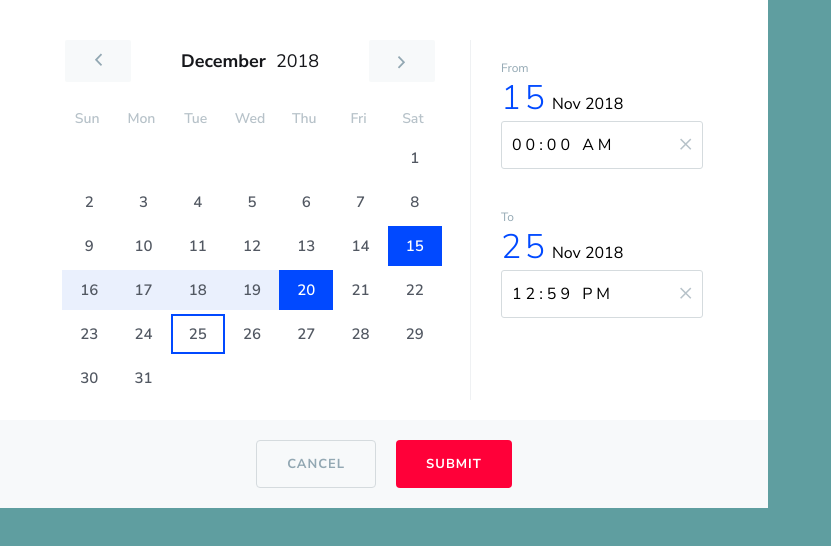
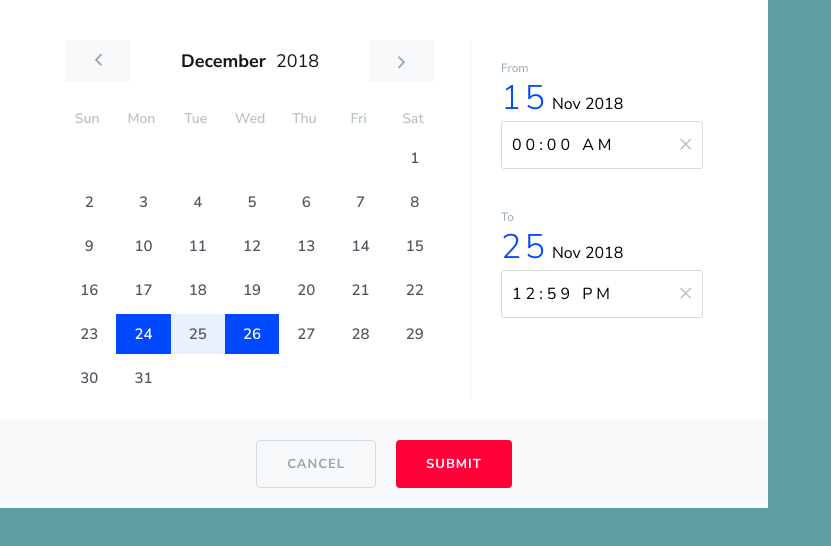
Before and after one commit to wahengchang/vue-packages, a Vue app in the folder packages/dateTimePicker/: page / in a window 1280 px wide. Shown: the top 546 px of the page, without its empty margins (0-831 px from the left). Built offline with nearby package versions, Linux system fonts and the light colour scheme.

Commit message:
added selecting day, pickup day

```diff
--- a/packages/dateTimePicker/src/components/DatePicker/Calender.vue
+++ b/packages/dateTimePicker/src/components/DatePicker/Calender.vue
@@ -13,7 +13,7 @@
       </template>
       <template v-for="(day, key) in daysCount">
         <li class="day" :key="'day' + key">
-          <span :class="getDayStyle(day)">{{ day }}</span>
+          <span :class="getDayStyle(day)" @click="selectDayHandler(day)">{{ day }}</span>
         </li>
       </template>
     </ul>
@@ -23,22 +23,35 @@
 <script>
 import utils from "./utils/date";
 
+const isToday = (otherDay) => {
+  const today = new Date();
+  return utils.isSameDay(today, otherDay)
+}
+
+const betweenDays = (smallDay, bigDay, currentDay) => {
+  if(currentDay < bigDay && smallDay < currentDay) return true
+
+  return false
+}
+
 export default {
   name: "Calender",
   props: {
     year: Number,
-    month: Number
+    month: Number,
+    startDate: Date,
+    endDate: Date,
+    selectDayHandler: Function
   },
   methods: {
     getDayStyle: function(day) {
-      if (day === 15) return "startDate";
-      if (day === 20) return "endDate";
-      if (day < 20 && day > 15) return "between";
+      const {startDate, endDate, year, month} = this
+      const currentDay = new Date(`${year}-${month + 1}-${day}`)
 
-      const { year, month } = this;
-      const today = new Date();
-      if (utils.isSameDay(today, new Date(`${year}-${month + 1}-${day}`)))
-        return "today";
+      if (utils.isSameDay(currentDay, startDate)) return "startDate";
+      if (utils.isSameDay(currentDay, endDate)) return "endDate";
+      if (betweenDays(startDate, endDate, currentDay)) return "between";
+      if (isToday(currentDay)) return "today";
 
       return "";
     }
--- a/packages/dateTimePicker/src/components/DatePicker/index.vue
+++ b/packages/dateTimePicker/src/components/DatePicker/index.vue
@@ -11,9 +11,11 @@
       </div>
 
       <calender
-        :today="firstDayOfMonth"
         :month="currentMonth"
         :year="currentYear"
+        :selectDayHandler="selectDayHandler"
+        :startDate="startDate"
+        :endDate="endDate"
       />
     </div>
   </div>
@@ -24,6 +26,14 @@ import Arrow from "../Icons/Arrow.vue";
 import utils from "./utils/date";
 import Calender from "./Calender.vue";
 
+const getDayAfter = (n) => {
+  const today = new Date();
+  const otherDay = new Date();
+  otherDay.setDate(today.getDate()+n);
+
+  return otherDay
+}
+
 export default {
   name: "DatePicker",
   components: { Arrow, Calender },
@@ -31,15 +41,10 @@ export default {
   computed: {
     currentMonthString: function() {
       return utils.monthConfig[this.currentMonth];
-    },
-    firstDayOfMonth: function() {
-      const { currentYear, currentMonth } = this;
-      return new Date(`${currentYear}-${currentMonth}`);
     }
   },
   methods: {
     addMonth: function() {
-      console.log(" -=-=-=-= addMonth, ");
       if (this.currentMonth === 11) {
         this.currentMonth = 0;
         this.currentYear += 1;
@@ -49,7 +54,6 @@ export default {
       return (this.currentMonth += 1);
     },
     minusMonth: function() {
-      console.log(" -=-=-=-= minusMonth, ");
       if (this.currentMonth === 0) {
         this.currentMonth = 11;
         this.currentYear -= 1;
@@ -57,18 +61,34 @@ export default {
       }
 
       return (this.currentMonth -= 1);
+    },
+    selectDayHandler: function(day){
+      const { currentYear, currentMonth, startDate, endDate } = this
+
+      const currentDay = new Date(`${currentYear}-${currentMonth + 1}-${day}`)
+
+      // update start
+      if(currentDay < startDate) return this.startDate = currentDay
+
+      if(currentDay > endDate) return this.endDate = currentDay
+
+      if(startDate < currentDay &&  currentDay < endDate) return this.endDate = currentDay
     }
   },
   data() {
     const today = new Date();
+
+    const yesterday = getDayAfter(-1)
+    const tomorrow = getDayAfter(1)
+
     const defaultCurrentMonth = today.getMonth();
     const defaultCurrentYear = today.getFullYear();
     return {
       today,
       currentYear: defaultCurrentYear,
       currentMonth: defaultCurrentMonth,
-      startDate: "01",
-      endDate: "15"
+      startDate: yesterday,
+      endDate: tomorrow
     };
   }
 };
```
